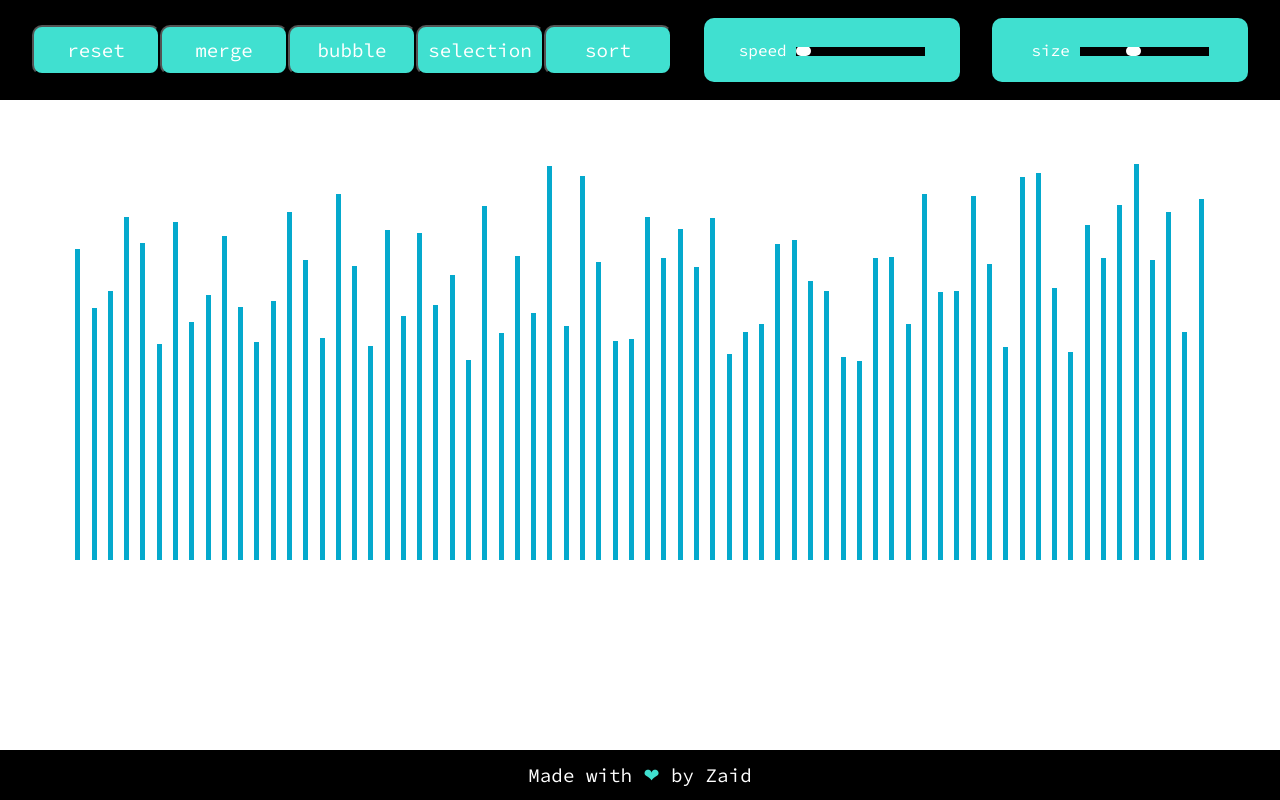
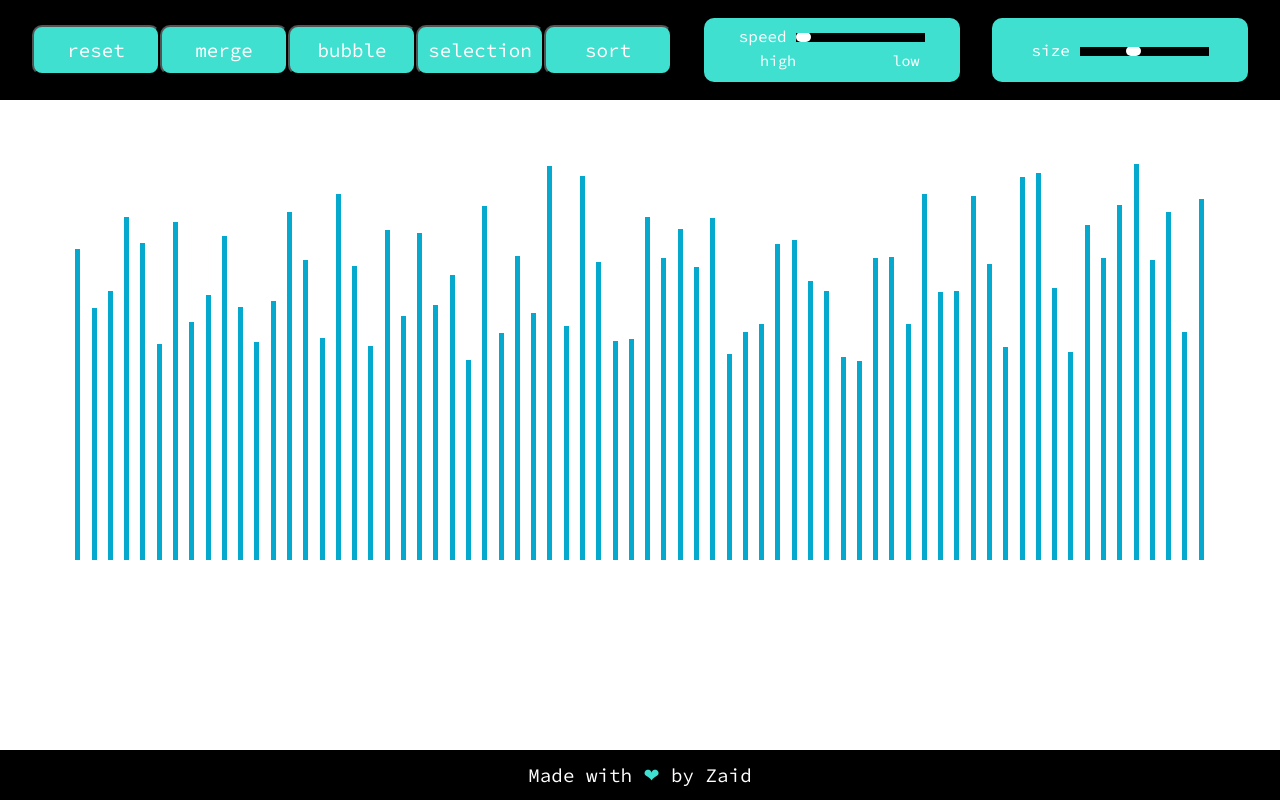
Before and after one commit to zayed-shamshad/Sorting-visualiser, a Vue app: page / in a window 1280 px wide. Built offline with nearby package versions, Linux system fonts and the light colour scheme; a web font is replaced by a local one.

Commit message:
added annotations

```diff
--- a/src/App.vue
+++ b/src/App.vue
@@ -1,4 +1,7 @@
 <style>
+
+
+
 @import url('https://fonts.googleapis.com/css2?family=Kdam+Thmor+Pro&family=Source+Code+Pro&display=swap');
 .labelslider{
     font-family: 'Source Code Pro', monospace;
@@ -107,6 +110,20 @@
     justify-content: center;
     min-width: 150px;
     min-height: 50px;
+}
+.slider div{
+    font-family: 'Source Code Pro', monospace;
+    display:flex;
+    justify-content:center;
+    align-items:center;
+    flex-direction: row;
+    width:20vw;
+    height:1vh;
+    padding:10px;
+    font-size: 2vw;
+}
+.slider div div{
+    font-size: 15px;
 }
 
 footer {
@@ -339,6 +356,10 @@ export default {
             <label class="labelslider">speed
                 <input slider type="range" min="1" max="100" v-model="speed" class="sliders" />
             </label>
+            <div>
+                <div>high</div>
+                <div>low</div>
+            </div>
         </div>
         <div class="slider">
             <label class="labelslider">size
```
